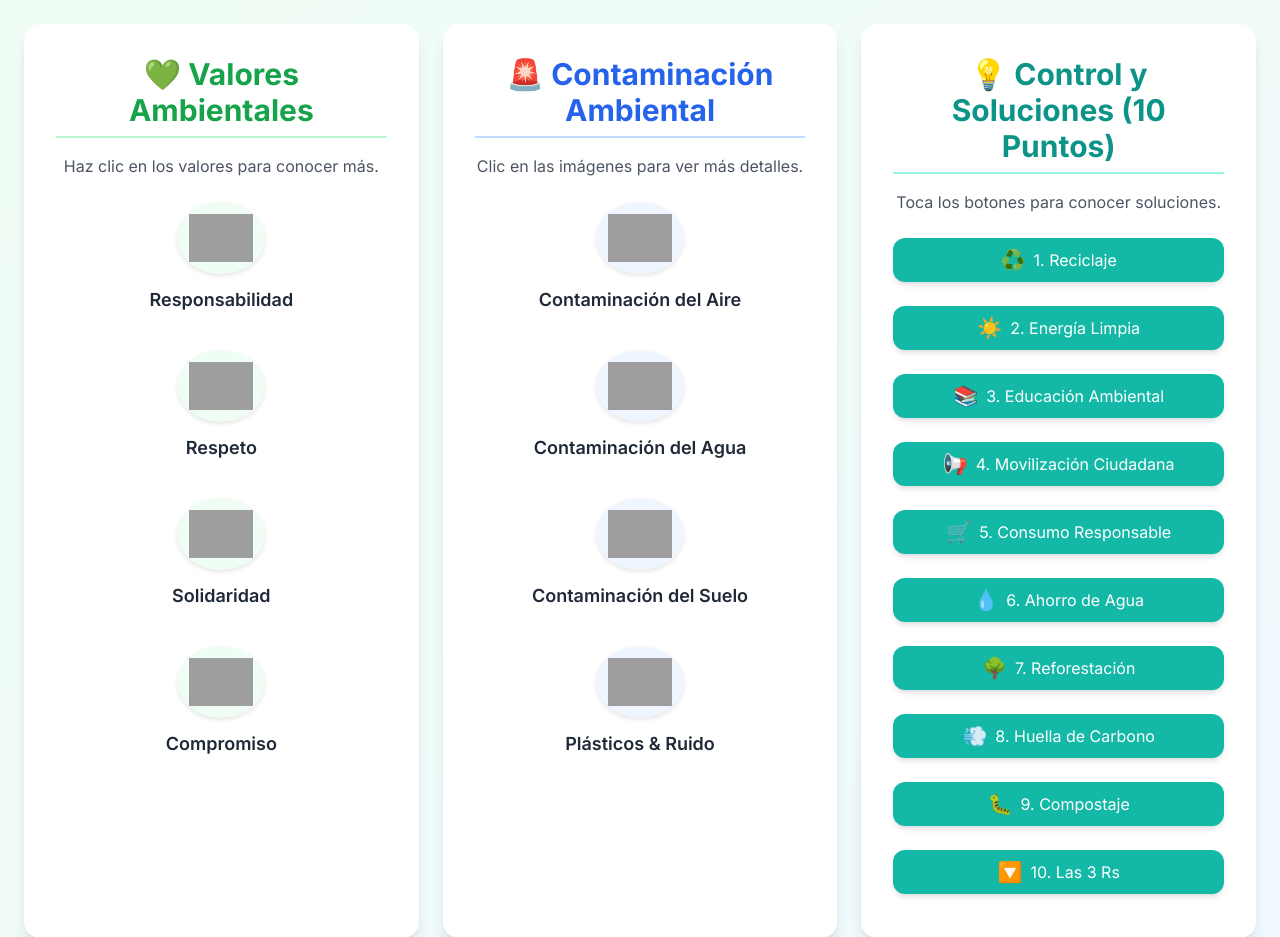
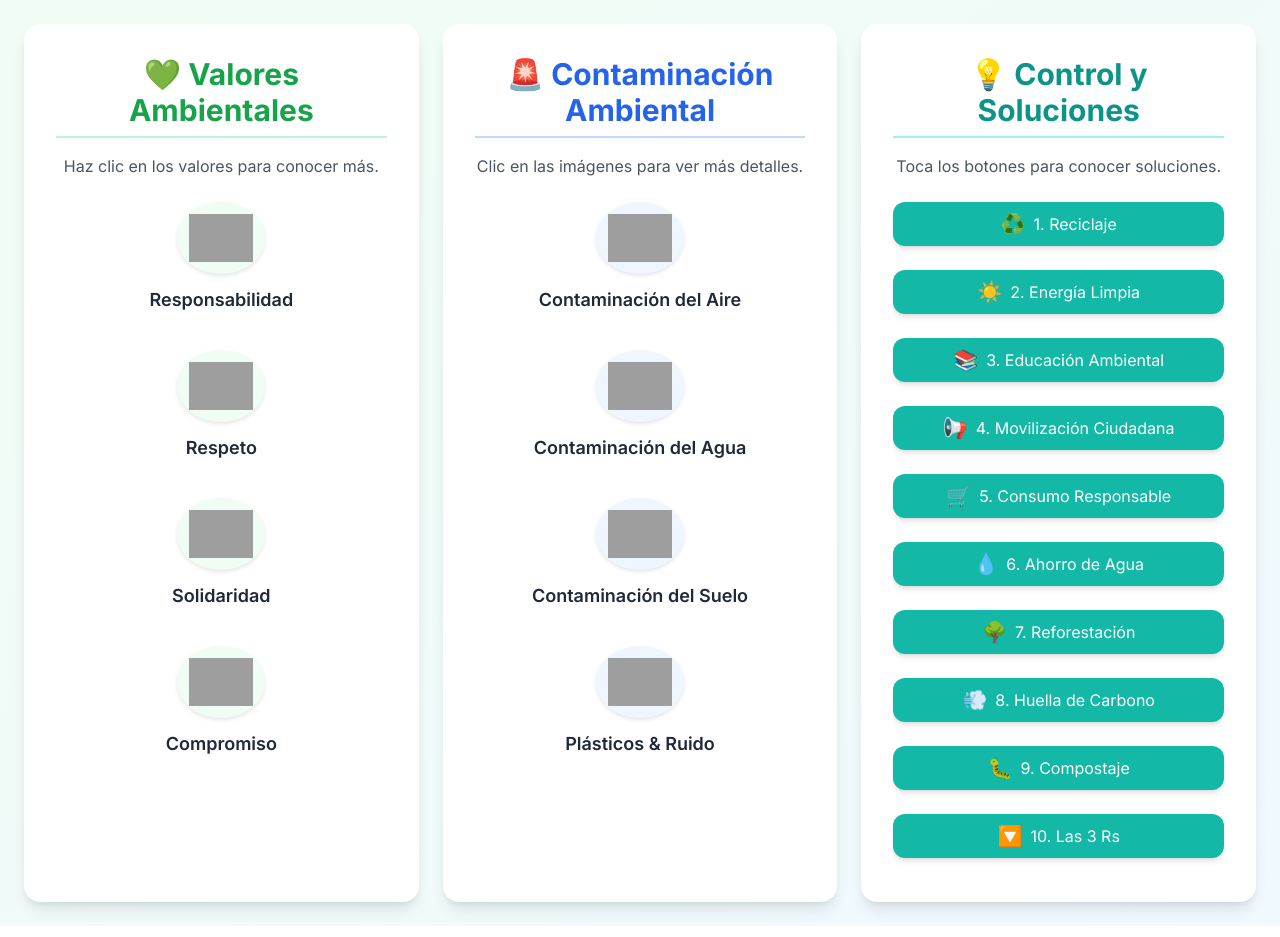
Before and after one commit to mfrjupiter-glitch/triptico, a plain HTML site: page index.html in a window 1280 px wide. Shown: the top 937 px of the page. Drawn offline with nearby package versions, Linux system fonts and the light colour scheme; grey boxes are pictures that could not be loaded.

Commit message:
Add files via upload

```diff
--- a/index.html
+++ b/index.html
@@ -147,7 +147,7 @@
     </div>
 
     <div class="card bg-white rounded-2xl shadow-lg flex-1 p-6 md:p-8">
-        <h2 class="text-3xl font-bold text-teal-600 mb-4 text-center border-b-2 border-teal-200 pb-2">💡 Control y Soluciones (10 Puntos)</h2>
+        <h2 class="text-3xl font-bold text-teal-600 mb-4 text-center border-b-2 border-teal-200 pb-2">💡 Control y Soluciones</h2>
         <p class="text-gray-600 text-center mb-6">Toca los botones para conocer soluciones.</p>
 
         <div class="flex flex-col space-y-3">
```
